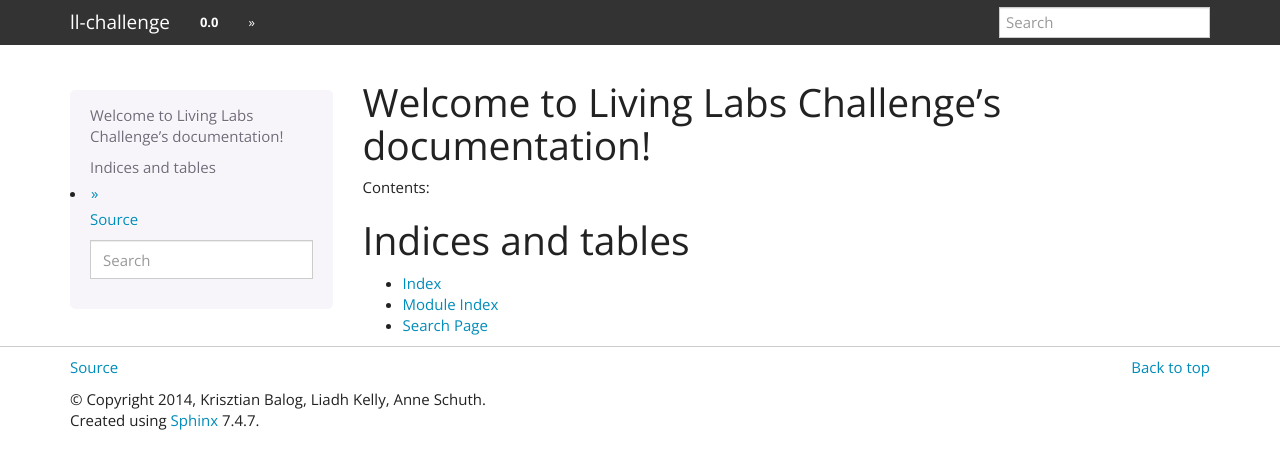
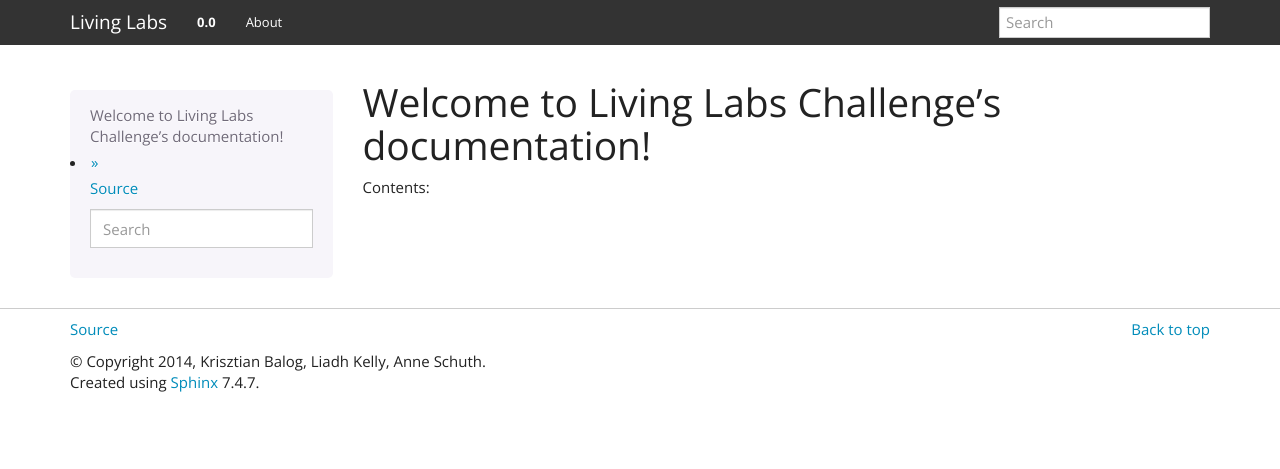
Before and after one commit to pychuang/ll-api, a Sphinx documentation site: the page built from doc/source/index.rst, in a window 1280 px wide. Shown: the top 469 px of the page. Built offline with Sphinx 7.4.7, drawn with Linux system fonts in a browser that asks for light colours; pages that are not in the unit, such as notebooks, are missing from menus.

Commit message:
Updated documentation

```diff
--- a/doc/source/conf.py
+++ b/doc/source/conf.py
@@ -51,7 +51,7 @@
 master_doc = 'index'
 
 # General information about the project.
-project = u'll-challenge'
+project = u'Living Labs'
 copyright = u'2014, Krisztian Balog, Liadh Kelly, Anne Schuth'
 
 # The version info for the project you're documenting, acts as replacement for
@@ -116,10 +116,13 @@
 #html_theme_options = {}
 html_theme_options = {
     'bootswatch_theme': 'yeti',
-    #'bootswatch_theme': 'spacelab',
+    'navbar_sidebarrel': False,
     'navbar_pagenav': False,
     'navbar_site_name': 'Documentation',
-    'source_link_position': 'footer'
+    'source_link_position': 'footer',
+    'navbar_links': [
+            ("About", "http://living-labs.net/about/", True),
+    ]
 }
 
 
--- a/doc/source/index.rst
+++ b/doc/source/index.rst
@@ -14,10 +14,3 @@
    api-participant
    api-site
    installation
-
-Indices and tables
-==================
-
-* :ref:`genindex`
-* :ref:`modindex`
-* :ref:`search`
```
